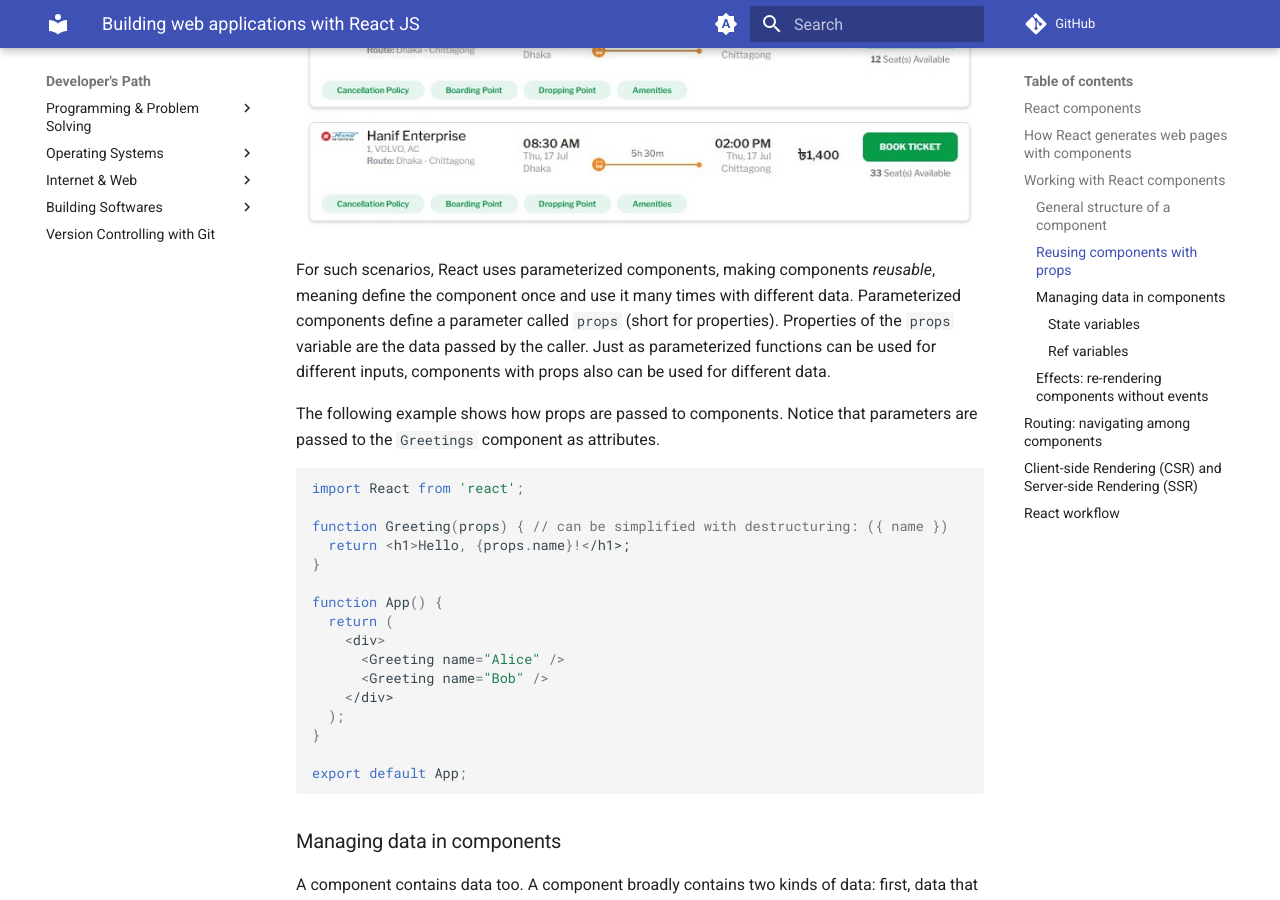
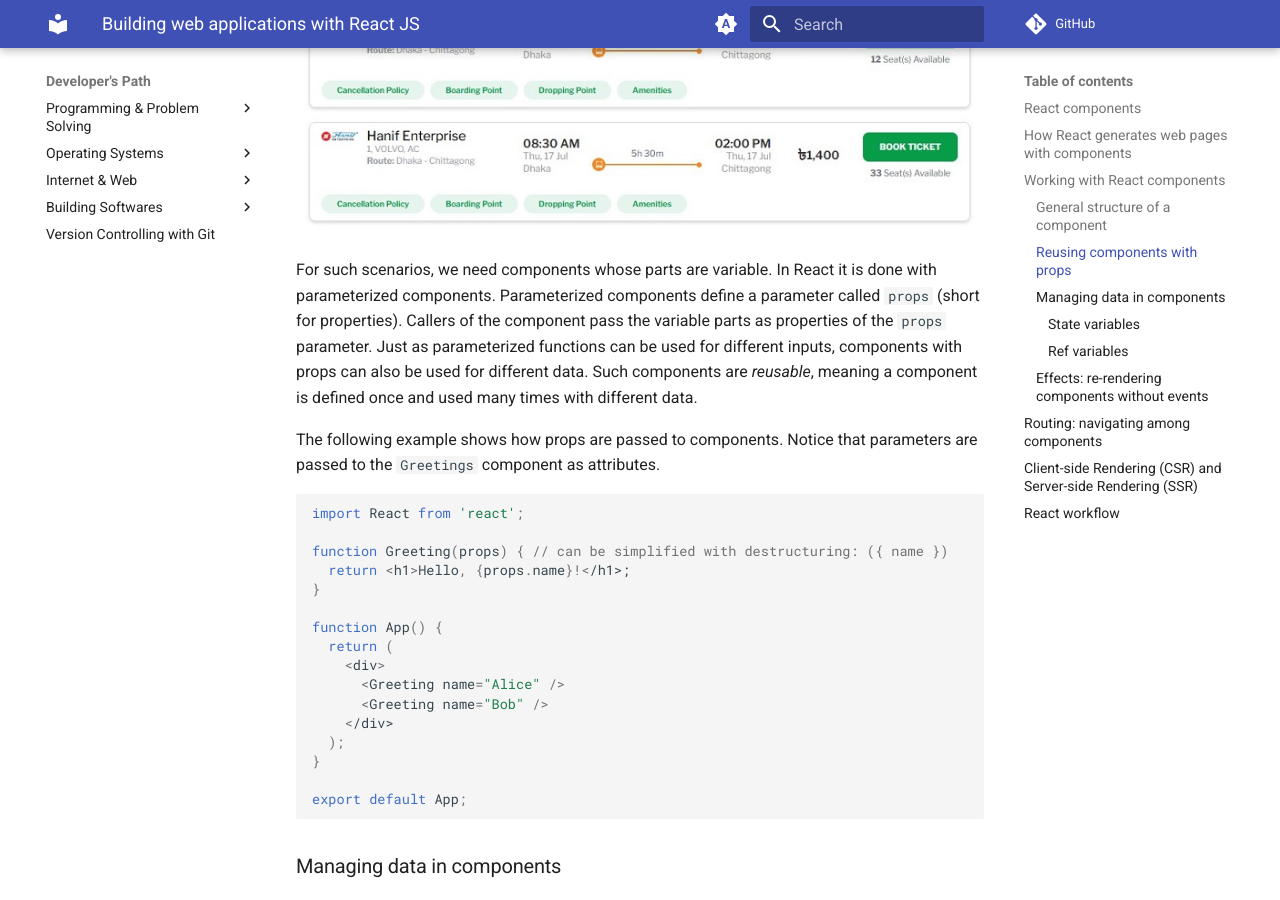
Before and after one commit to gharials/dev-path, an MkDocs documentation site: the page built from docs/building-softwares/react-js.md, in a window 1280 px wide and 900 px high, scrolled down 2631 px. Built offline with MkDocs 1.6.1 and Material for MkDocs 9.7.7, drawn with Linux system fonts in a browser that asks for light colours; comment, search, counter and statistics services are not loaded.

Commit message:
'react-js': copy edit props section.

```diff
--- a/docs/building-softwares/react-js.md
+++ b/docs/building-softwares/react-js.md
@@ -74,7 +74,7 @@ We have already learned, React component functions produce parts of a web page.
 
 ![image: bus cards](../images/bus-tickets.jpg)
 
-For such scenarios, React uses parameterized components, making components _reusable_, meaning define the component once and use it many times with different data. Parameterized components define a parameter called `props` (short for properties). Properties of the `props` variable are the data passed by the caller. Just as parameterized functions can be used for different inputs, components with props also can be used for different data.
+For such scenarios, we need components whose parts are variable. In React it is done with parameterized components. Parameterized components define a parameter called `props` (short for properties). Callers of the component pass the variable parts as properties of the `props` parameter. Just as parameterized functions can be used for different inputs, components with props can also be used for different data. Such components are _reusable_, meaning a component is defined once and used many times with different data.
 
 The following example shows how props are passed to components. Notice that parameters are passed to the `Greetings` component as attributes.
 
```
